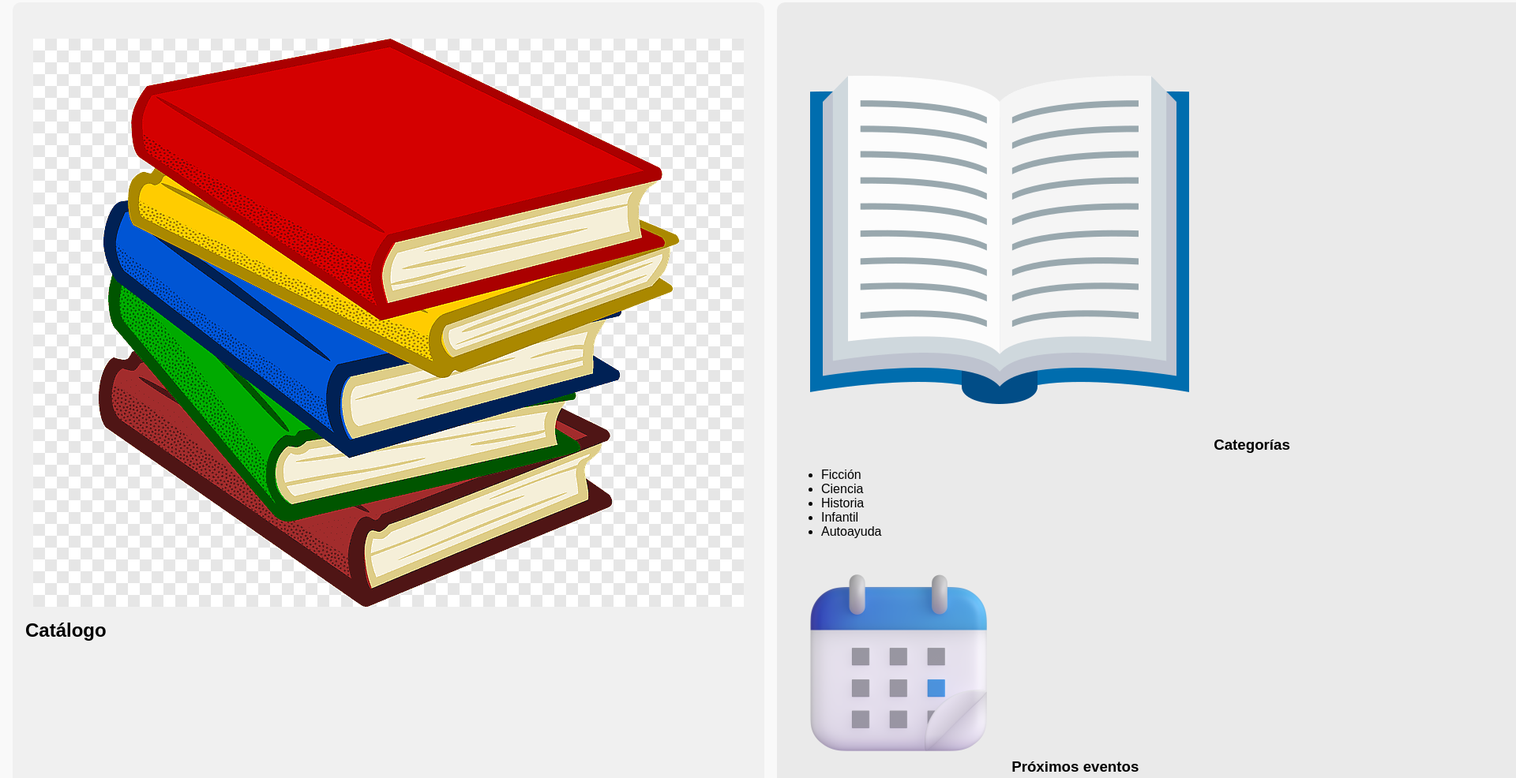
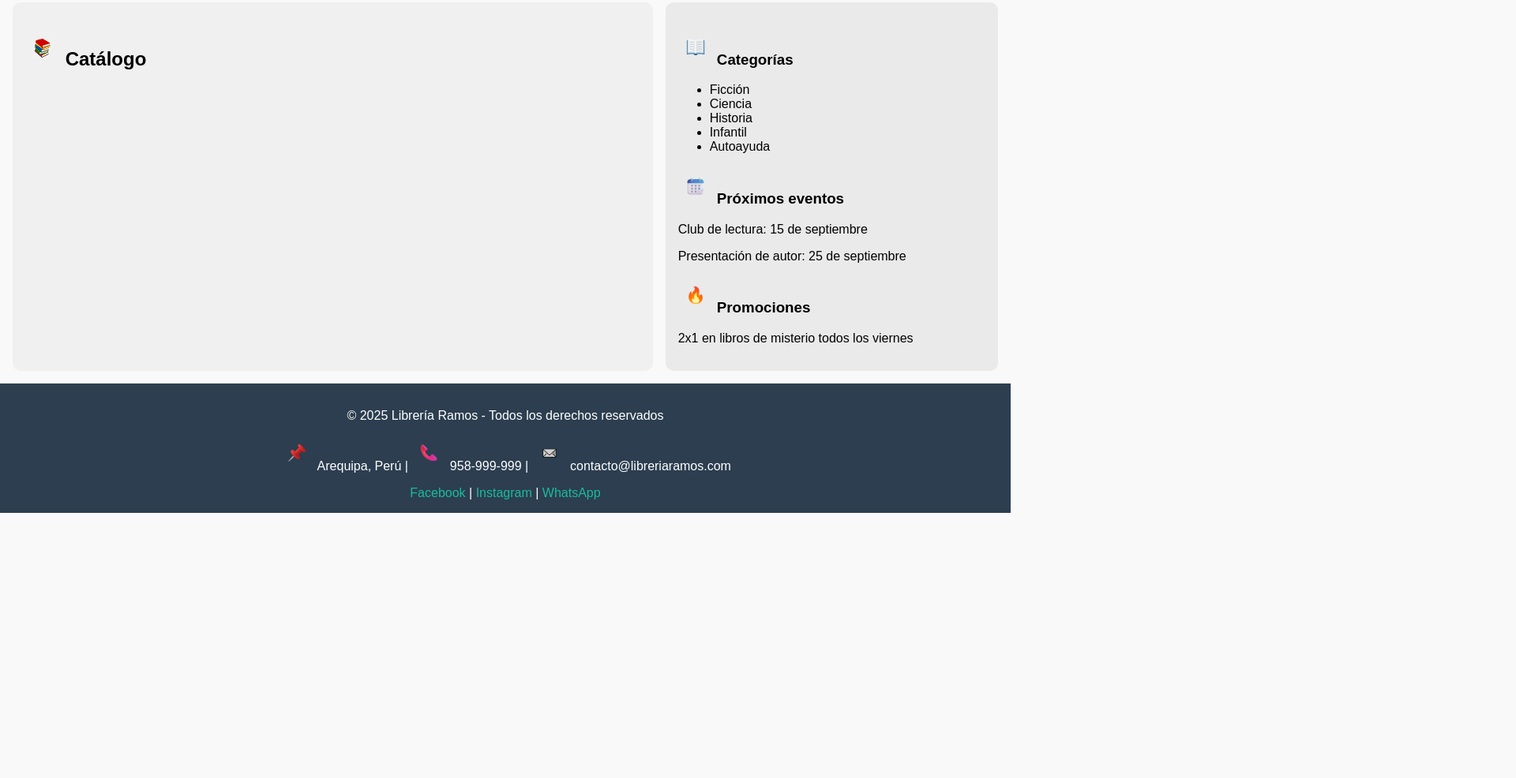
Before and after one commit to OscarRamos01/tallerDeProgramacionWeb, a plain HTML site: page catalog.html in a window 1280 px wide. Shown: the part 214-1200 px from the top of the page at 79% size, 1920 px wide, since content can reach past the window. After the commit the page ends 864 px from the top, so only its background shows below. Drawn offline with Linux system fonts and the light colour scheme.

Commit message:
Add files via upload

```diff
--- a/catalog.html
+++ b/catalog.html
@@ -22,7 +22,7 @@
     <a href="index.html">Inicio</a>
     <a href="catalog.html">Catálogo</a>
     <a href="services.html">Servicios</a>
-    <a href="Events.html">Eventos</a>
+    <a href="events.html">Eventos</a>
     <a href="contact.html">Contáctenos</a>
   </nav>
 
@@ -31,7 +31,7 @@
     <!-- MAIN -->
     <main>
       <section class="novedades">
-        <h2><img src="images/librosColor.png" alt="Logo Librería"> Catálogo</h2>
+        <h2><img class="icom" src="images/librosColor.png" alt="Logo Librería"> Catálogo</h2>
       </section>
 
 
@@ -42,7 +42,7 @@
 
     <!-- ASIDE -->
     <aside>
-      <h3><img src="images/categorias.png" alt="icono categorias"> Categorías</h3>
+      <h3><img class="icom" src="images/categorias.png" alt="icono categorias"> Categorías</h3>
       <ul>
         <li>Ficción</li>
         <li>Ciencia</li>
@@ -51,11 +51,11 @@
         <li>Autoayuda</li>
       </ul>
 
-      <h3><img src="images/calendario.png" alt="icono calendario"> Próximos eventos</h3>
+      <h3><img class="icom" src="images/calendario.png" alt="icono calendario"> Próximos eventos</h3>
       <p>Club de lectura: 15 de septiembre</p>
       <p>Presentación de autor: 25 de septiembre</p>
 
-      <h3><img src="images/promociones.png" alt="icono promociones"> Promociones</h3>
+      <h3><img class="icom" src="images/promociones.png" alt="icono promociones"> Promociones</h3>
       <p>2x1 en libros de misterio todos los viernes</p>
     </aside>
   </div>
@@ -63,9 +63,9 @@
   <!-- FOOTER -->
   <footer>
     <p>&copy; 2025 Librería Ramos - Todos los derechos reservados</p>
-    <p><img src="images/ubicacion.png" alt="icono ubicacion"> Arequipa, Perú |
-       <img src="images/telefono.png" alt="icono telefono"> 958-999-999 |
-       <img src="images/email.png" alt="icono email"> contacto@libreriaramos.com</p>
+    <p><img class="icom" src="images/ubicacion.png" alt="icono ubicacion"> Arequipa, Perú |
+       <img class="icom" src="images/telefono.png" alt="icono telefono"> 958-999-999 |
+       <img class="icom" src="images/email.png" alt="icono email"> contacto@libreriaramos.com</p>
     <div class="social">
       <a href="#">Facebook</a> |
       <a href="#">Instagram</a> |
```
Also changed, not shown: contact.html (+6 -6 lines), events.html (+3 -3 lines), index.html (+1 -1 lines), services.html (+4 -4 lines), images/libros/don-quijote.jpg (added), images/libros/html5-css5.gif (added), images/libros/java.jpeg (added), images/libros/mago-de-oz.jpg (added), images/libros/php-mysql.gif (added), images/libros/viaje-centro-tierra.jpg (added).
